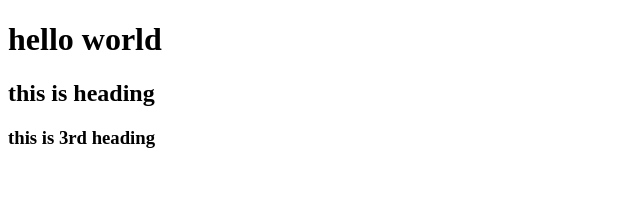
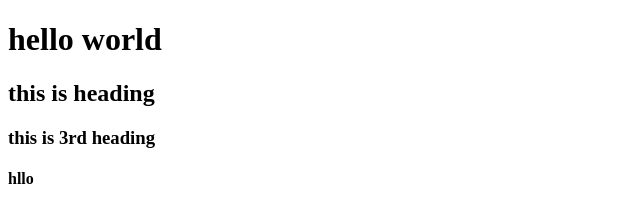
Before and after one commit to Choudrytalha420/Learn-Git, a plain HTML site: page index.html in a window 1280 px wide. Shown: the full height of the page, 0-640 px from the left. Drawn offline with Linux system fonts and the light colour scheme.

Commit message:
4 commit

```diff
--- a/index.html
+++ b/index.html
@@ -9,5 +9,6 @@
     <h1>hello world</h1>
     <h2>this is heading</h2>
     <h3>this is 3rd heading</h3>
+    <h4>hllo</h4>
   </body>
 </html>
```
